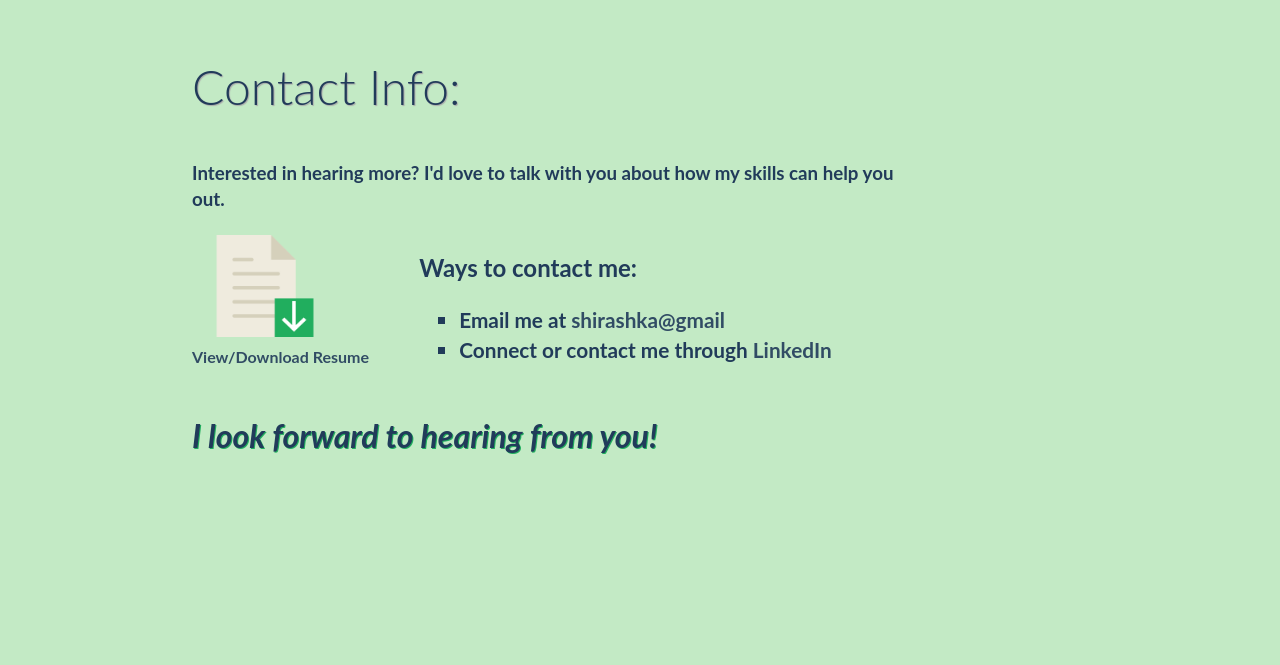
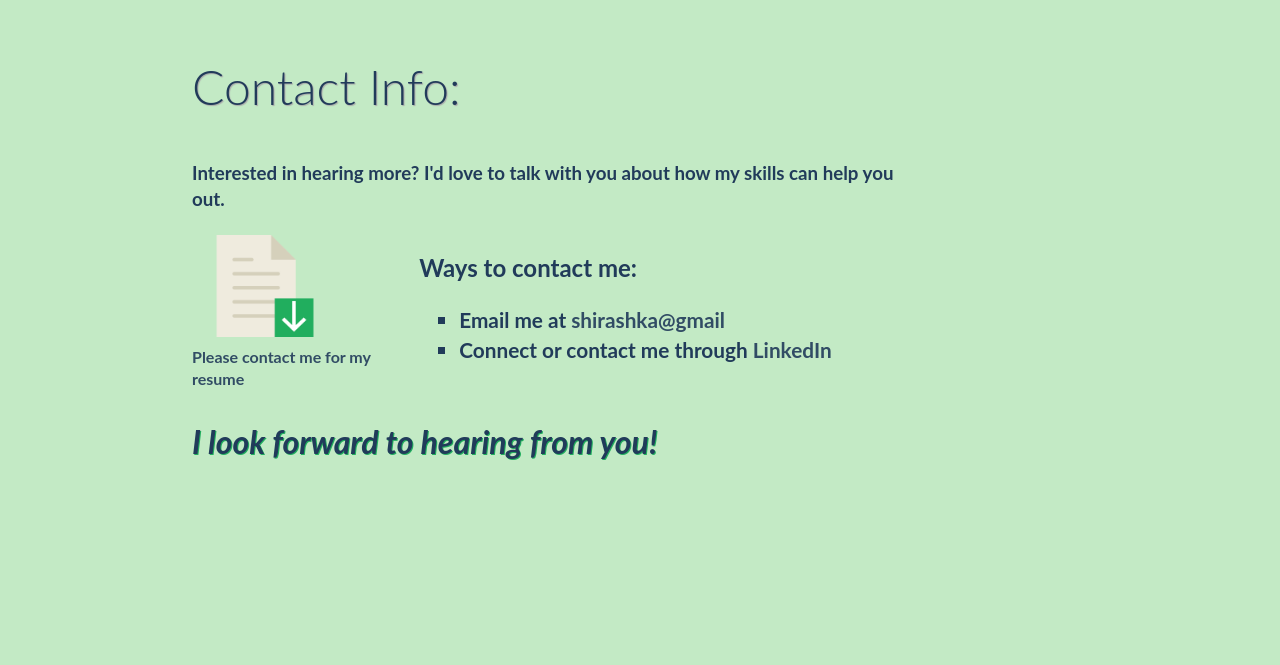
Before and after one commit to shirashka/shirashka.github.io, a plain HTML site: page index.htm in a window 1280 px wide. Shown: the part 2965-3630 px from the top of the page. Drawn offline with nearby package versions, Linux system fonts and the light colour scheme.

Commit message:
Removed outdated resume

```diff
--- a/index.htm
+++ b/index.htm
@@ -293,14 +293,12 @@
     <div class="full">
         <h1 class="clear navyTitle">Contact Info:</h1>
         <h3 class="eightyPercent">Interested in hearing more? I'd love to talk with you about how my skills can help you out.
-		<!--I'm actively looking for an internship or entry-level developer position as a
-            Front-End Developer, Web Application Developer, or Java Developer. -->
 			</h3>
         <div class="pullLeft twentyPercent">
-            <a href="files/Shira-Shkarofsky-Resume.docx" target="_blank">
-                <img src="img/download-icon.png" alt="Download Resume" class="resumeIcon" title="View My Resume"/>
+            <a href="" target="_blank">
+                <img src="img/download-icon.png" alt="Contact me for my resume" class="resumeIcon" title="Resume"/>
                 <br/>
-                <span class="medText">View/Download Resume</span>
+                <span class="medText">Please contact me for my resume</span>
             </a>
             <br/>
         </div>
```
Also changed, not shown: 3 other files.
